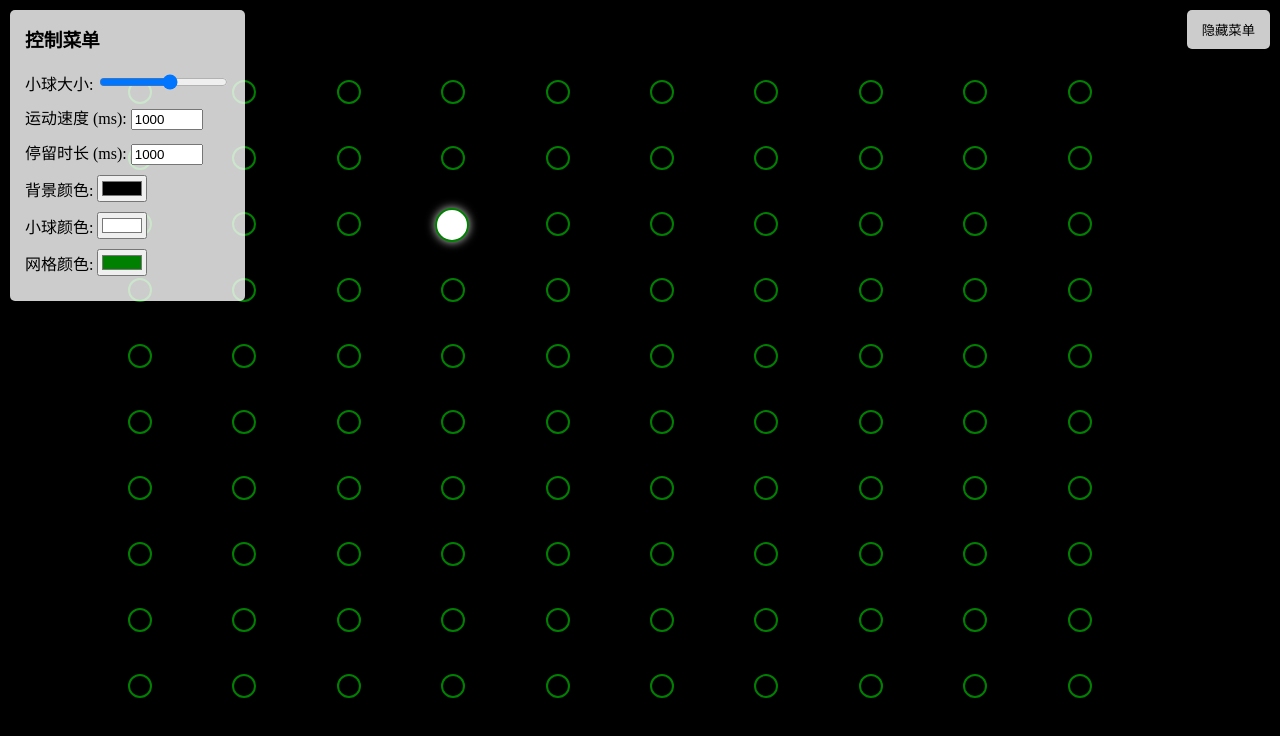
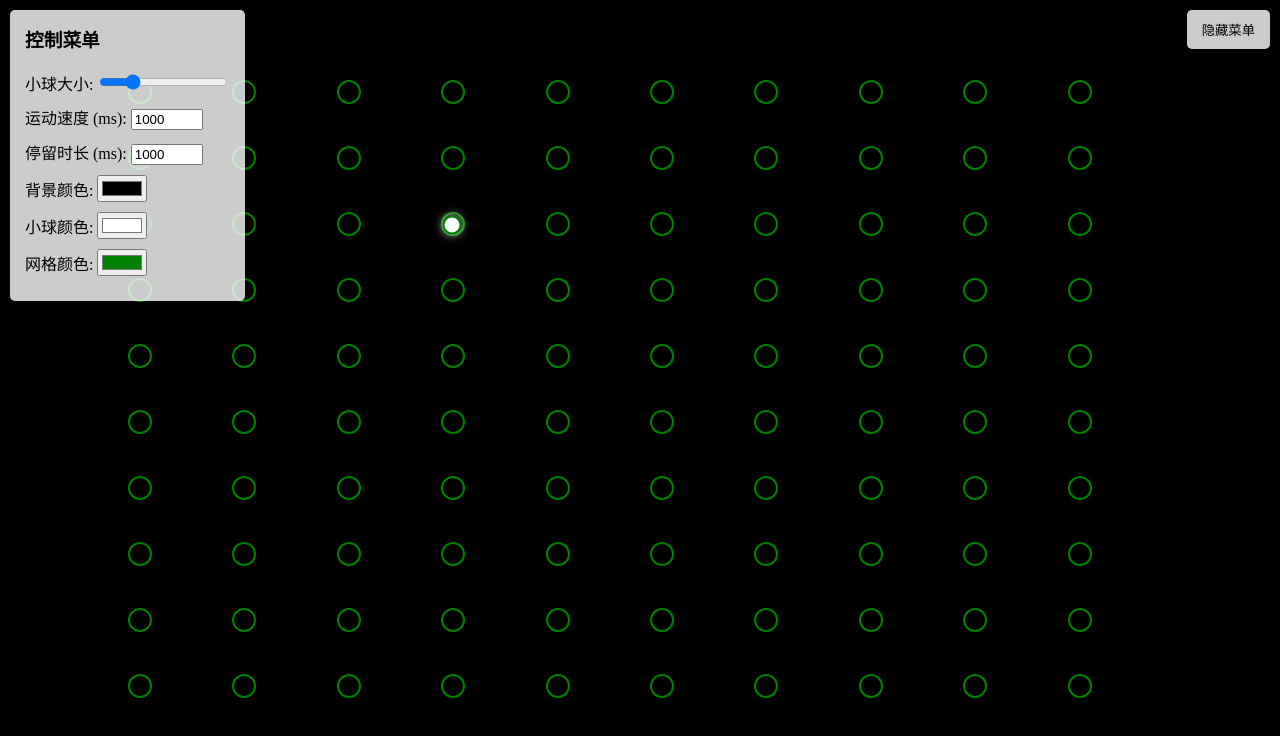
Before and after one commit to nuosishizi/huyan, a plain HTML site: page index.html in a window 1280 px wide. Drawn offline with Linux system fonts and the light colour scheme.

Commit message:
Update index.html

```diff
--- a/index.html
+++ b/index.html
@@ -41,8 +41,8 @@
         /* 小球样式 */
         .ball {
             position: absolute; /* 相对于父容器定位 */
-            width: 30px;
-            height: 30px;
+            width: 25px;
+            height: 25px;
             background-color: white;
             border-radius: 50%;
             box-shadow: 0 0 10px rgba(255, 255, 255, 0.8);
@@ -89,11 +89,11 @@
         <h3>控制菜单</h3>
         <label>
             小球大小:
-            <input type="range" id="ballSize" min="5" max="50" value="30">
+            <input type="range" id="ballSize" min="5" max="50" value="15">
         </label>
         <label>
             运动速度 (ms):
-            <input type="number" id="moveSpeed" min="500" max="5000" value="1000">
+            <input type="number" id="moveSpeed" min="100" max="5000" value="1000">
         </label>
         <label>
             停留时长 (ms):
```
